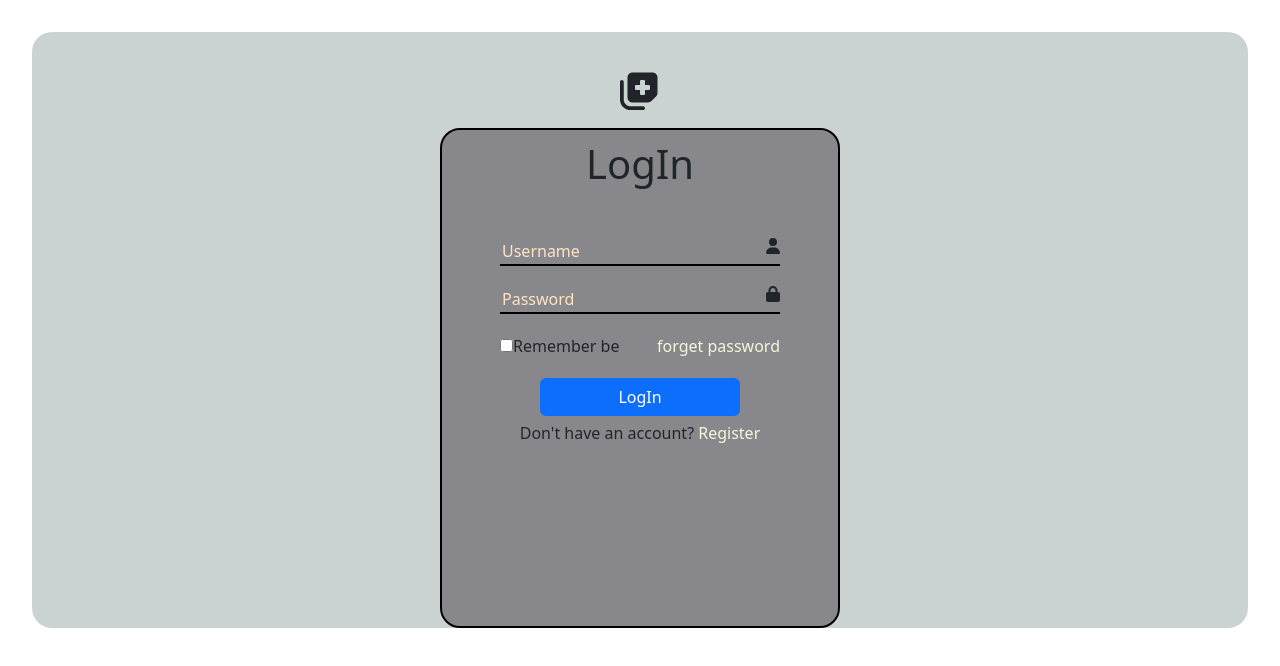
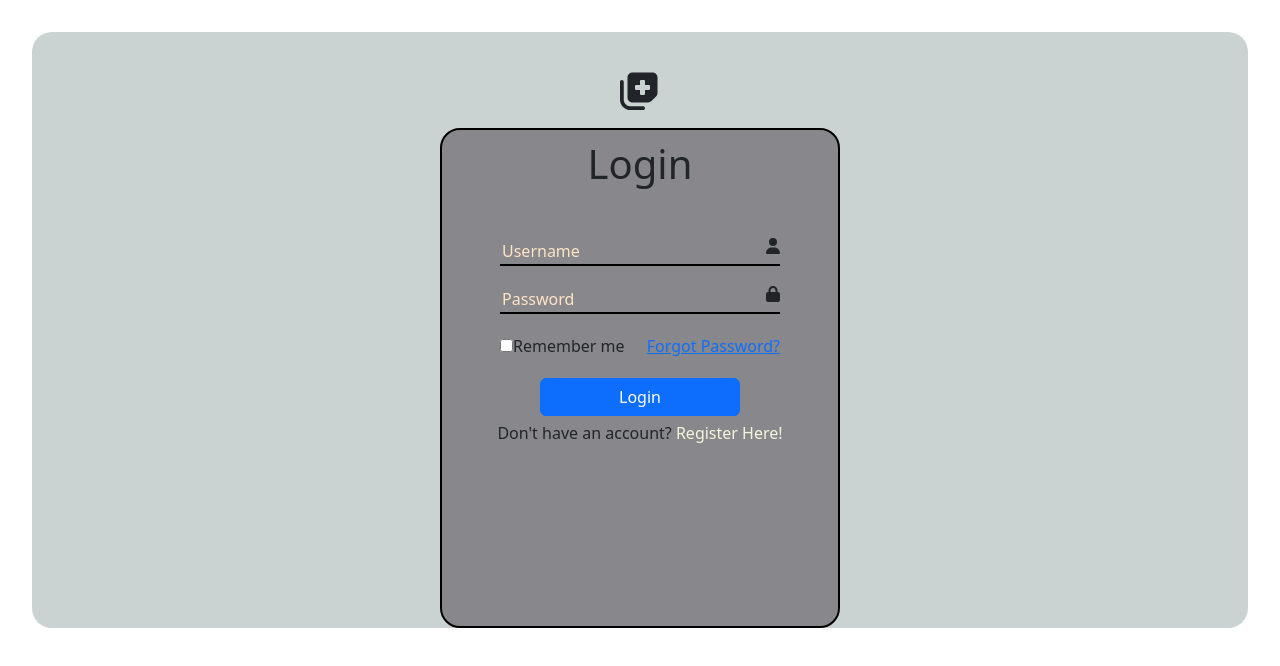
Before and after one commit to varunbalaji167/Health-monitoring, a React (Vite) app: page / in a window 1280 px wide. Shown: the top 666 px of the page. Built offline with nearby package versions, Linux system fonts and the light colour scheme.

Commit message:
Update Login.jsx

```diff
--- a/src/components/Login.jsx
+++ b/src/components/Login.jsx
@@ -4,10 +4,11 @@ import {faNotesMedical,faUser,faLock} from '@fortawesome/free-solid-svg-icons'
 import './Login.css'
 
 const Login = () => {
-  return (<center>
+  return (
+    <center>
     <div className="logo"><h1><FontAwesomeIcon icon={faNotesMedical} /></h1></div>
     <div className="Container">
-    <div className="title"><h1>LogIn</h1></div>
+    <div className="title"><h1>Login</h1></div>
     <div className="containr inp">
         <div className="inputBox">
           <input type="text" placeholder="Username" name="Username"></input>
@@ -18,11 +19,11 @@ const Login = () => {
           <FontAwesomeIcon icon={faLock} />
         </div>
         <div className="rem-for">
-          <div className="rem"><input type="checkbox" id="remember"></input>Remember be</div>
-          <a href="/forgetpassword" id="forgetPassword" >forget password</a>
+          <div className="rem"><input type="checkbox" id="remember"></input>Remember me</div>
+          <a href="/forgotpassword" id="forgotPassword" >Forgot Password?</a>
         </div>
-        <button class="btn btn-primary" type="button">LogIn</button>
-        <p className='existAccount'>Don't have an account? <a href='/signup' className='linkLogin'>Register</a></p>
+        <button class="btn btn-primary" type="button">Login</button>
+        <p className='existAccount'>Don't have an account? <a href='/signup' className='linkLogin'>Register Here!</a></p>
     </div></div>
     </center>
   )
```
